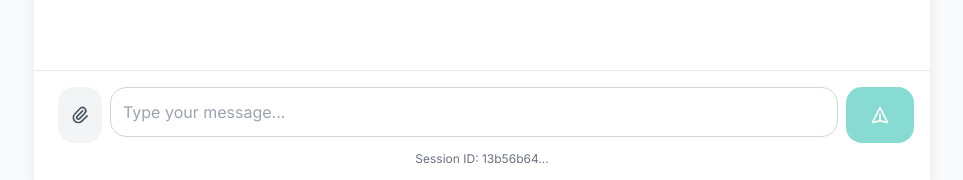
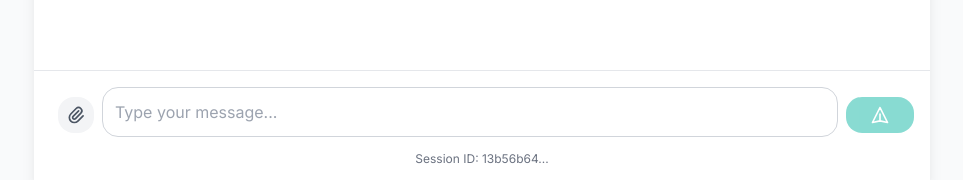
Before and after one commit to official-umair-amjad/SFDA-RAG-WITH-IMAGE, a Next.js app: page / in a window 1280 px wide. Shown: the part 617-797 px from the top of the page, without its empty margins (158-1121 px from the left). Built offline with nearby package versions, Linux system fonts and the light colour scheme.

Commit message:
Refactor input area layout and styling

```diff
--- a/app/page.tsx
+++ b/app/page.tsx
@@ -371,7 +371,7 @@ export default function ChatPage() {
       </div>
 
       {/* Input Area */}
-      <div className="border-t border-gray-200 p-4">
+      <div className="border-t border-gray-200 md:p-4 p-2 justify-center items-center">
         <form onSubmit={handleSubmit} className="space-y-2">
           {/* Image Preview */}
           {imagePreview && (
@@ -392,7 +392,7 @@ export default function ChatPage() {
             </div>
           )}
 
-          <div className="flex space-x-2">
+          <div className="flex space-x-2 justify-center items-center">
             {/* Hidden File Inputs */}
             {isMobile ? (
               <>
@@ -444,7 +444,7 @@ export default function ChatPage() {
                     <button
                       type="button"
                       onClick={handleCameraClick}
-                      className="flex items-center space-x-3 w-full px-4 py-3 hover:bg-gray-50 transition-colors duration-200 text-left"
+                      className="flex items-center space-x-3 w-full p-2 hover:bg-gray-50 transition-colors duration-200 text-left"
                     >
                       <svg className="w-5 h-5 text-gray-600" fill="none" stroke="currentColor" viewBox="0 0 24 24">
                         <path strokeLinecap="round" strokeLinejoin="round" strokeWidth={2} d="M3 9a2 2 0 012-2h.93a2 2 0 001.664-.89l.812-1.22A2 2 0 0110.07 4h3.86a2 2 0 011.664.89l.812 1.22A2 2 0 0018.07 7H19a2 2 0 012 2v9a2 2 0 01-2 2H5a2 2 0 01-2-2V9z" />
@@ -456,12 +456,12 @@ export default function ChatPage() {
                     <button
                       type="button"
                       onClick={handleGalleryClick}
-                      className="flex items-center space-x-3 w-full px-4 py-3 hover:bg-gray-50 transition-colors duration-200 text-left"
+                      className="flex items-center space-x-3 w-full p-2 hover:bg-gray-50 transition-colors duration-200 text-left"
                     >
                       <svg className="w-5 h-5 text-gray-600" fill="none" stroke="currentColor" viewBox="0 0 24 24">
                         <path strokeLinecap="round" strokeLinejoin="round" strokeWidth={2} d="M4 16l4.586-4.586a2 2 0 012.828 0L16 16m-2-2l1.586-1.586a2 2 0 012.828 0L20 14m-6-6h.01M6 20h12a2 2 0 002-2V6a2 2 0 00-2-2H6a2 2 0 00-2 2v12a2 2 0 002 2z" />
                       </svg>
-                      <span className="text-sm font-medium text-gray-700">Select from Gallery</span>
+                      <span className="text-sm font-medium text-gray-700">From Gallery</span>
                     </button>
                   </div>
                 )}
@@ -472,7 +472,7 @@ export default function ChatPage() {
                 type="button"
                 onClick={handleDesktopFileClick}
                 disabled={isLoading || !isHydrated || selectedImage !== null}
-                className="px-3 py-2 bg-gray-100 text-gray-600 rounded-2xl hover:bg-gray-200 focus:outline-none focus:ring-2 focus:ring-teal-500 focus:ring-offset-2 disabled:opacity-50 disabled:cursor-not-allowed transition-colors duration-200"
+                className="px-2 py-2 col-2 bg-gray-100 text-gray-600 rounded-2xl hover:bg-gray-200 focus:outline-none focus:ring-2 focus:ring-teal-500 focus:ring-offset-2 disabled:opacity-50 disabled:cursor-not-allowed transition-colors duration-200"
                 aria-label="Attach file"
                 title="Attach File"
               >
@@ -482,7 +482,7 @@ export default function ChatPage() {
               </button>
             )}
 
-            <div className="flex-1 relative">
+            <div className="flex-1 relative col-8">
               <textarea
                 value={inputValue}
                 onChange={(e) => setInputValue(e.target.value)}
@@ -497,7 +497,7 @@ export default function ChatPage() {
             <button
               type="submit"
               disabled={(!inputValue.trim() && !selectedImage) || isLoading || !isHydrated || !sessionId}
-              className="px-6 py-2 bg-teal-500 text-white rounded-2xl hover:bg-teal-600 focus:outline-none focus:ring-2 focus:ring-teal-500 focus:ring-offset-2 disabled:opacity-50 disabled:cursor-not-allowed transition-colors duration-200"
+              className=" col-2 md:px-6 p-2 bg-teal-500 text-white rounded-2xl hover:bg-teal-600 focus:outline-none focus:ring-2 focus:ring-teal-500 focus:ring-offset-2 disabled:opacity-50 disabled:cursor-not-allowed transition-colors duration-200"
             >
               <svg className="w-5 h-5" fill="none" stroke="currentColor" viewBox="0 0 24 24">
                 <path strokeLinecap="round" strokeLinejoin="round" strokeWidth={2} d="M12 19l9 2-9-18-9 18 9-2zm0 0v-8" />
```
